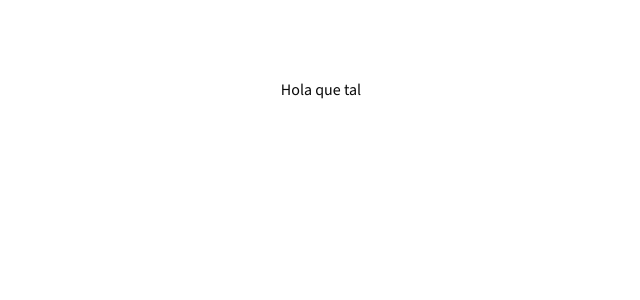
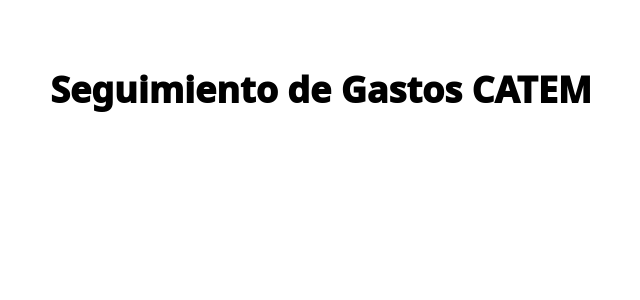
Before and after one commit to lctr33/expense-track-catem, a Next.js app: page / in a window 1280 px wide. Shown: the top 300 px of the page, without its empty margins (319-959 px from the left). Built offline with nearby package versions, Linux system fonts and the light colour scheme.

Commit message:
globals.css customization

```diff
--- a/app/globals.css
+++ b/app/globals.css
@@ -1,10 +1,9 @@
 @import "tailwindcss";
-
 @plugin "tailwindcss-animate";
 
 @custom-variant dark (&:is(.dark *));
 
-@theme inline {
+@theme {
   --color-background: var(--background);
   --color-foreground: var(--foreground);
   --font-sans: var(--font-geist-sans);
@@ -44,80 +43,101 @@
   --radius-xl: calc(var(--radius) + 4px);
 }
 
-:root {
-  --radius: 0.625rem;
-  --background: oklch(1 0 0);
-  --foreground: oklch(0.145 0 0);
-  --card: oklch(1 0 0);
-  --card-foreground: oklch(0.145 0 0);
-  --popover: oklch(1 0 0);
-  --popover-foreground: oklch(0.145 0 0);
-  --primary: oklch(0.205 0 0);
-  --primary-foreground: oklch(0.985 0 0);
-  --secondary: oklch(0.97 0 0);
-  --secondary-foreground: oklch(0.205 0 0);
-  --muted: oklch(0.97 0 0);
-  --muted-foreground: oklch(0.556 0 0);
-  --accent: oklch(0.97 0 0);
-  --accent-foreground: oklch(0.205 0 0);
-  --destructive: oklch(0.577 0.245 27.325);
-  --border: oklch(0.922 0 0);
-  --input: oklch(0.922 0 0);
-  --ring: oklch(0.708 0 0);
-  --chart-1: oklch(0.646 0.222 41.116);
-  --chart-2: oklch(0.6 0.118 184.704);
-  --chart-3: oklch(0.398 0.07 227.392);
-  --chart-4: oklch(0.828 0.189 84.429);
-  --chart-5: oklch(0.769 0.188 70.08);
-  --sidebar: oklch(0.985 0 0);
-  --sidebar-foreground: oklch(0.145 0 0);
-  --sidebar-primary: oklch(0.205 0 0);
-  --sidebar-primary-foreground: oklch(0.985 0 0);
-  --sidebar-accent: oklch(0.97 0 0);
-  --sidebar-accent-foreground: oklch(0.205 0 0);
-  --sidebar-border: oklch(0.922 0 0);
-  --sidebar-ring: oklch(0.708 0 0);
+@layer base {
+  *,
+  ::after,
+  ::before,
+  ::backdrop,
+  ::file-selector-button {
+    border-color: var(--color-gray-200, currentColor);
+  }
 }
 
-.dark {
-  --background: oklch(0.145 0 0);
-  --foreground: oklch(0.985 0 0);
-  --card: oklch(0.205 0 0);
-  --card-foreground: oklch(0.985 0 0);
-  --popover: oklch(0.205 0 0);
-  --popover-foreground: oklch(0.985 0 0);
-  --primary: oklch(0.922 0 0);
-  --primary-foreground: oklch(0.205 0 0);
-  --secondary: oklch(0.269 0 0);
-  --secondary-foreground: oklch(0.985 0 0);
-  --muted: oklch(0.269 0 0);
-  --muted-foreground: oklch(0.708 0 0);
-  --accent: oklch(0.269 0 0);
-  --accent-foreground: oklch(0.985 0 0);
-  --destructive: oklch(0.704 0.191 22.216);
-  --border: oklch(1 0 0 / 10%);
-  --input: oklch(1 0 0 / 15%);
-  --ring: oklch(0.556 0 0);
-  --chart-1: oklch(0.488 0.243 264.376);
-  --chart-2: oklch(0.696 0.17 162.48);
-  --chart-3: oklch(0.769 0.188 70.08);
-  --chart-4: oklch(0.627 0.265 303.9);
-  --chart-5: oklch(0.645 0.246 16.439);
-  --sidebar: oklch(0.205 0 0);
-  --sidebar-foreground: oklch(0.985 0 0);
-  --sidebar-primary: oklch(0.488 0.243 264.376);
-  --sidebar-primary-foreground: oklch(0.985 0 0);
-  --sidebar-accent: oklch(0.269 0 0);
-  --sidebar-accent-foreground: oklch(0.985 0 0);
-  --sidebar-border: oklch(1 0 0 / 10%);
-  --sidebar-ring: oklch(0.556 0 0);
+@layer utilities {
+  body {
+    font-family: Arial, Helvetica, sans-serif;
+  }
+}
+
+
+/* Capa base de estilos */
+@layer base {
+  :root{
+    --background: 0 0% 100%;
+    --foreground: 222.2 84% 4.9%;
+    --card: 0 0% 100%;
+    --card-foreground: 222.2 84% 4.9%;
+    --popover: 0 0%% 100%;
+    --popover-foreground: 222.2 84%% 4.9%;
+    --primary: 350 89% 60%;
+    --primary-foreground: 210 40%% 98%;
+    --secondary: 350 33%% 96%;
+    --muted: 350 33%% 96%;
+    --muted-foreground: 215 25%% 27%;
+    --accent: 350 33% 18%;
+    --accent-foreground: 215 25%% 27%;
+    --destructive: 350 33% 18%;
+    --destructive-foreground: 210 40%% 98%;
+    --border: 350 33% 90%;
+    --input: 350 33% 90%;
+    --ring: 350 89% 60%;
+    --radius: 0.5rem;
+    --chart-1: 12 76% 61%;
+    --chart-2: 173 58% 39%;
+    --chart-3: 197 37% 24%;
+    --chart-4: 43 74% 66%;
+    --chart-5: 27 87% 67%;
+  }
+
+  .dark {
+    --background: 0 0% 100%;
+    --foreground: 222.2 84% 4.9%;
+    --card: 0 0% 100%;
+    --card-foreground: 222.2 84% 4.9%;
+    --popover: 0 0%% 100%;
+    --popover-foreground: 222.2 84%% 4.9%;
+    --primary: 350 89% 60%;
+    --primary-foreground: 210 40%% 98%;
+    --secondary: 350 33%% 96%;
+    --muted: 350 33%% 96%;
+    --muted-foreground: 215 25%% 27%;
+    --accent: 350 33% 18%;
+    --accent-foreground: 215 25%% 27%;
+    --destructive: 350 33% 18%;
+    --destructive-foreground: 210 40%% 98%;
+    --border: 350 33% 90%;
+    --input: 350 33% 90%;
+    --ring: 350 89% 60%;
+    --radius: 0.5rem;
+    --chart-1: 12 76% 61%;
+    --chart-2: 173 58% 39%;
+    --chart-3: 197 37% 24%;
+    --chart-4: 43 74% 66%;
+    --chart-5: 27 87% 67%;
+  }
 }
 
 @layer base {
   * {
-    @apply border-border outline-ring/50;
+    @apply border-border;
   }
-  body {
-    @apply bg-background text-foreground;
+  h1 {
+    @apply text-4xl md:text-6xl xl:text-7xl font-bold;
+  }
+
+  h2 {
+    @apply text-xl lg:text-3xl font-medium;
+  }
+
+  h3 {
+    @apply text-2xl lg:text-4xl font-medium;
+  }
+
+  a{
+    @apply hover:cursor-pointer;
+  }
+
+  button {
+    @apply hover:cursor-pointer bg-rose-600 hover:bg-rose-700;
   }
 }
--- a/app/layout.tsx
+++ b/app/layout.tsx
@@ -19,7 +19,7 @@ export default function RootLayout({
   children: React.ReactNode;
 }>) {
   return (
-    <html lang="en">
+    <html lang="en" /*className="dark"*/>
       <body
         className={`${fontSans.variable} font-sans antialiased`}
       >
--- a/app/page.tsx
+++ b/app/page.tsx
@@ -2,8 +2,10 @@
 
 export default function Home() {
   return (
-    <div className="grid grid-rows-[20px_1fr_20px] items-center justify-items-center min-h-screen p-8 pb-20 gap-16 sm:p-20 font-[family-name:var(--font-geist-sans)]">
-      Hola que tal
+    <div className="grid grid-rows-[20px_1fr_20px] items-center justify-items-center min-h-screen p-8 pb-20 gap-16 sm:p-20 font[family-name: var(--font-geist-sans)] bg-background text-foreground">
+      <h1 className="text-4xl [font-weight:1000] text-primary animate-fadeInUp">
+        Seguimiento de Gastos CATEM
+      </h1>
     </div>
   );
 }
```
